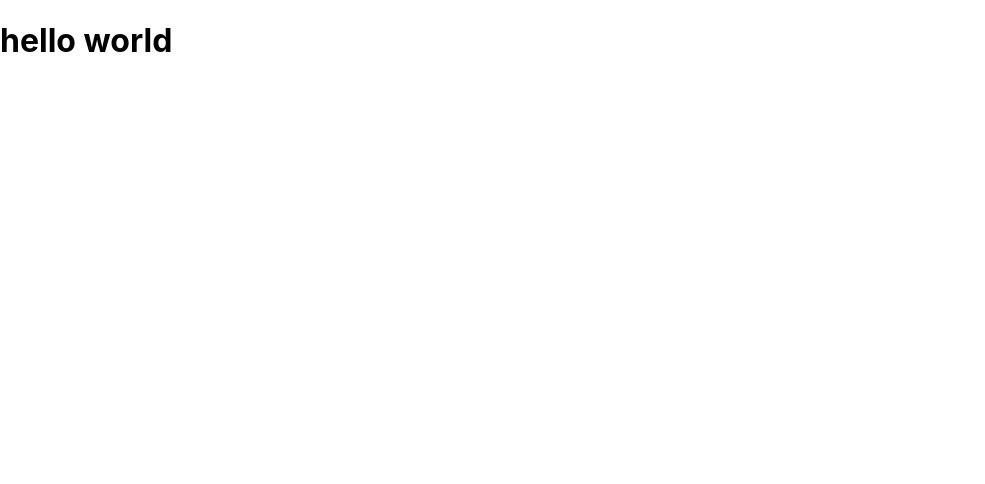
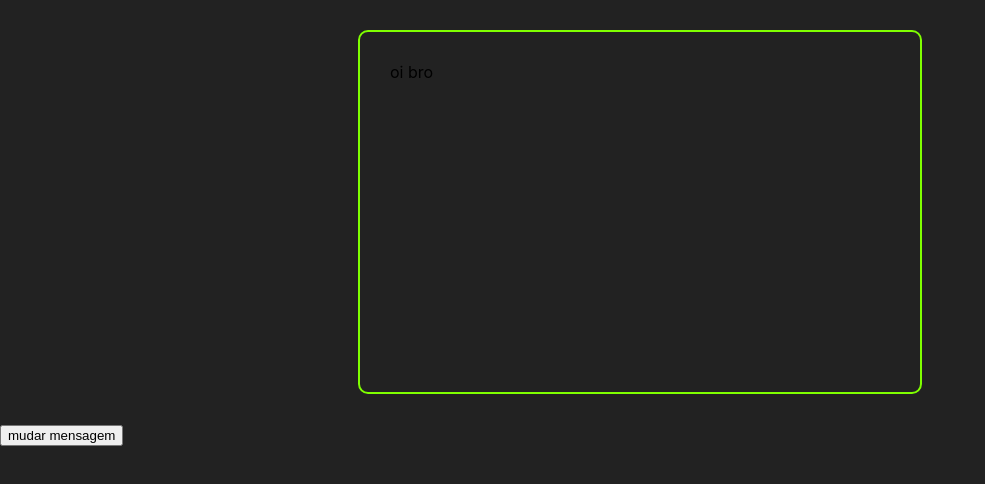
Before and after one commit to Cerry0101/Bloco-de-Tarefas, a React (Create React App) app in the folder my-app/: page / in a window 1280 px wide. Shown: the top 484 px of the page, without its empty margins (0-985 px from the left). Built offline with nearby package versions, Linux system fonts and the light colour scheme.

Commit message:
entendendo o state

```diff
--- a/my-app/src/App.css
+++ b/my-app/src/App.css
@@ -1,38 +1,10 @@
-.App {
-  text-align: center;
+.container{
+    max-width: 500px; /*largura máx de um elemento, evitando que o width seja maior que o valor do max-width*/
+    margin: 30px auto; /*define a área de margem nos quatro lados do elemento, 30px lados e auto dos lados para ficar centralizado.*/
+    overflow: auto; /*especifica quando o conteúdo de um elemento de nível de bloco deve ser cortado, exibido com barras de rolagem ou se transborda do elemento, Exibe barras de rolagem apenas se necessário */
+    min-height: 300px; /*É usado para definir a altura mínima de um determinado elemento*/
+    border: 2px solid chartreuse; /*Define as bordas do Container*/
+    padding: 30px; /*Define uma a distância entre o conteúdo de um elemento e suas bordas*/
+    border-radius: 10px; /*Permite definir como bordas arredondadas são*/
+
 }
-
-.App-logo {
-  height: 40vmin;
-  pointer-events: none;
-}
-
-@media (prefers-reduced-motion: no-preference) {
-  .App-logo {
-    animation: App-logo-spin infinite 20s linear;
-  }
-}
-
-.App-header {
-  background-color: #282c34;
-  min-height: 100vh;
-  display: flex;
-  flex-direction: column;
-  align-items: center;
-  justify-content: center;
-  font-size: calc(10px + 2vmin);
-  color: white;
-}
-
-.App-link {
-  color: #61dafb;
-}
-
-@keyframes App-logo-spin {
-  from {
-    transform: rotate(0deg);
-  }
-  to {
-    transform: rotate(360deg);
-  }
-}
--- a/my-app/src/App.js
+++ b/my-app/src/App.js
@@ -1,9 +1,25 @@
-import React from 'react' //importar o react, para que ele reconheça as funções do React.
+import React, { useState } from 'react' //importar o react, para que ele reconheça as funções do React.
+import "./App.css"; //importar o css para utilizar as suas classes
 
 const App = () => { //criar uma função
-     const falabro = "hello world" ; //usando js, basta por as variaveis entre {}
+     //const falabro = "hello world" ; //usando js, basta por as variaveis entre {<h1>{falabro}</h1>}
+     // let falabro = "hello world" ; //As variáveis de let podem ser atualizadas, mas não podem ser declaradas novamente. As variáveis de const não podem ser atualizadas nem declaradas novamente. Todas elas passam por hoisting para o topo de seu escopo.
+     const [falabro, setFalabro] = useState('oi bro') //State (estado do componente), É como uma variável que guardamos um valor, porém quando ele é atualizado o componente é renderizado novamente.
 
-    return <h1>{falabro}</h1>;
+    return (
+        <div>
+            {
+            /*precisa renderizar tudo do componente em uma div
+            somente ou dentro de um fragment <> </>*/
+            }
+
+            <div className="container">{falabro}</div> {/*é um container genérico para conteúdo de fluxo, que de certa forma não representa nada. */}
+            <button onClick={() => setFalabro("hellooooooooo")}>
+            {/* console.log("ois") forma de debugar códigos*/}
+            mudar mensagem
+            </button>
+        </div>
+    );
 };
 
 export default App; //exportar o App, para que o index importe.
--- a/my-app/src/index.css
+++ b/my-app/src/index.css
@@ -1,13 +1,14 @@
 body {
-  margin: 0;
+  margin: 0; /*define a área de margem nos quatro lados do elemento*/
   font-family: -apple-system, BlinkMacSystemFont, 'Segoe UI', 'Roboto', 'Oxygen',
     'Ubuntu', 'Cantarell', 'Fira Sans', 'Droid Sans', 'Helvetica Neue',
-    sans-serif;
-  -webkit-font-smoothing: antialiased;
-  -moz-osx-font-smoothing: grayscale;
+    sans-serif; /*fontes de letras*/
+  -webkit-font-smoothing: antialiased; /*suavização de linhas, dos pixels, bordas e etc*/
+  -moz-osx-font-smoothing: grayscale; /*É uma função do CSS que modifica a imagem adicionada para as cores branco e preto . Esse resultado é um efeito "filtro".*/
+  background-color: #222; /*Define a cor de fundo do index*/
 }
 
 code {
   font-family: source-code-pro, Menlo, Monaco, Consolas, 'Courier New',
-    monospace;
+    monospace; /*configuração das letras, É uma fonte tipográfica cujas letras e caracteres ocupam o mesmo espaço horizontal.*/
 }
--- a/my-app/src/index.js
+++ b/my-app/src/index.js
@@ -2,7 +2,6 @@ import React from 'react';
 import ReactDOM from 'react-dom';
 import './index.css';
 import App from './App';
-import reportWebVitals from './reportWebVitals';
 
 ReactDOM.render(
   <React.StrictMode>
@@ -10,6 +9,3 @@ ReactDOM.render(
   </React.StrictMode>,
   document.getElementById('root') //pega o root e renderiza dentro do render.
 );
-
-
-reportWebVitals();
--- a/my-app/src/reportWebVitals.js
+++ /dev/null
@@ -1,13 +0,0 @@
-const reportWebVitals = onPerfEntry => {
-  if (onPerfEntry && onPerfEntry instanceof Function) {
-    import('web-vitals').then(({ getCLS, getFID, getFCP, getLCP, getTTFB }) => {
-      getCLS(onPerfEntry);
-      getFID(onPerfEntry);
-      getFCP(onPerfEntry);
-      getLCP(onPerfEntry);
-      getTTFB(onPerfEntry);
-    });
-  }
-};
-
-export default reportWebVitals;
```
Also changed, not shown: my-app/src/setupTests.js (deleted, +0 -5 lines), my-app/src/logo.svg (deleted), 1 other file (tests, documents, lock files or other folders).
